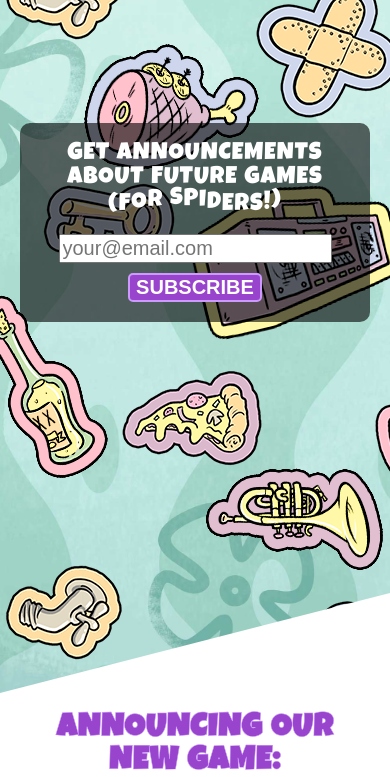
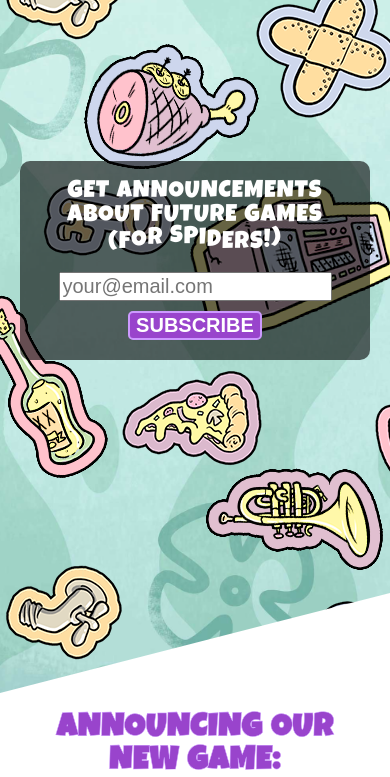
Before and after one commit to varglbargl/spidersite, a website: page index.html in a window 390 px wide. Shown: the part 67-844 px from the top of the page. Drawn offline with Linux system fonts and the light colour scheme.

Commit message:
fixed paralax scaling and weird triange overlap

```diff
--- a/res/styles.scss
+++ b/res/styles.scss
@@ -125,6 +125,7 @@ h2 {
 
 .parallax-one {
   position: absolute;
+  background-size: cover;
   left: 0;
   right: 0;
   top: 0;
@@ -136,6 +137,7 @@ h2 {
 
 .parallax-two {
   position: absolute;
+  background-size: cover;
   left: 0;
   right: 0;
   top: 0;
@@ -170,6 +172,7 @@ h2 {
     left: calc(50% - 250px);
     top: 40%;
     max-width: 500px;
+    z-index: 2;
 
     border: none;
     border-radius: 10px;
@@ -180,7 +183,7 @@ h2 {
 
     @media (max-width: 550px) {
       left: 20px;
-      top: 25%;
+      top: 30%;
       right: 20px;
       padding: 5%;
 
```
Also changed, not shown: build/styles.css.
